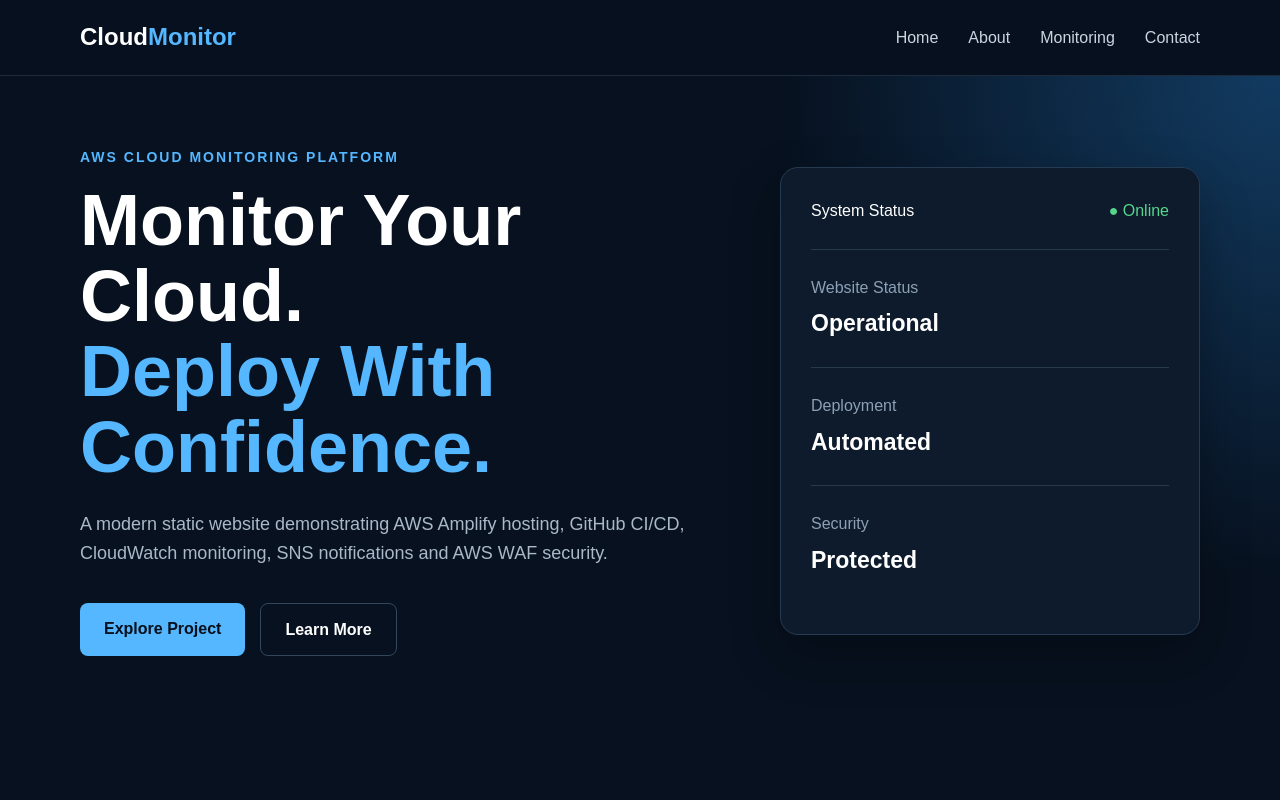
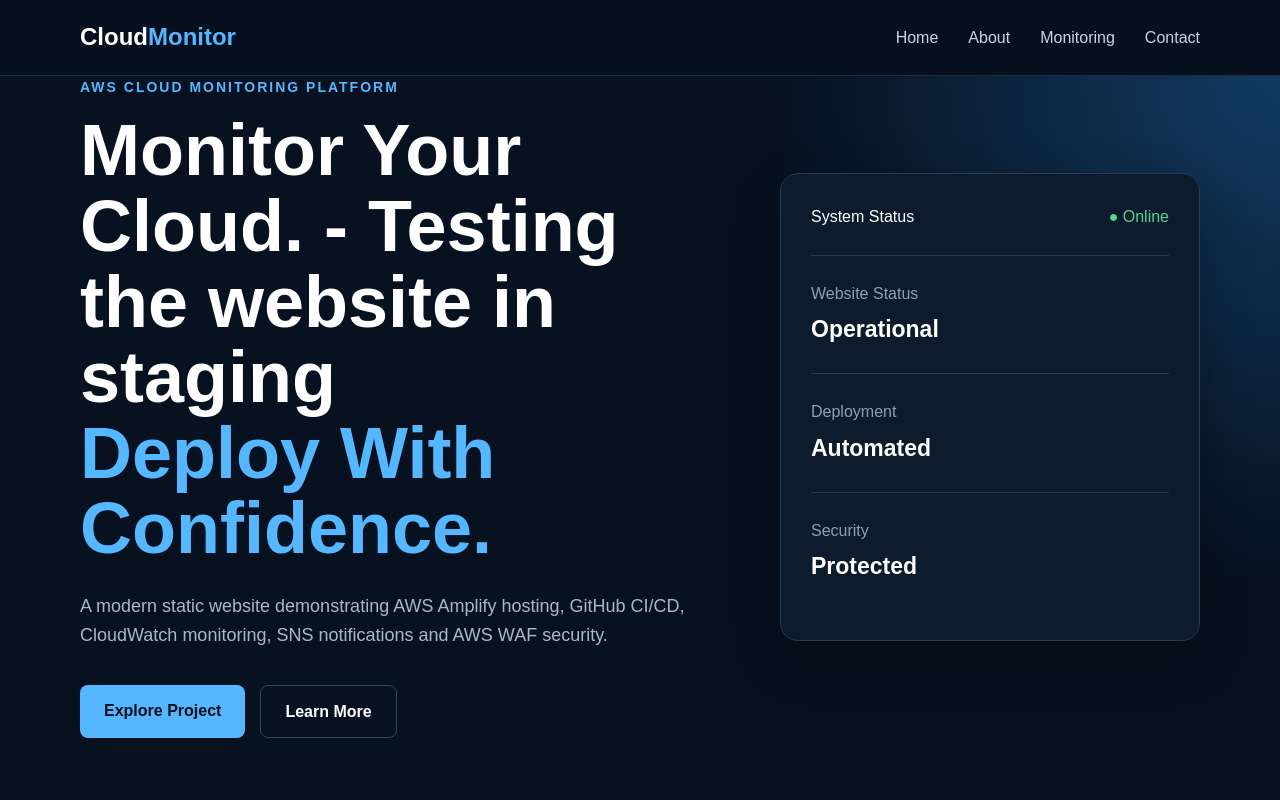
Before and after one commit to Nareshgundavelli/AWS-Amplify, a plain HTML site: page index.html in a window 1280 px wide. Shown: the top 800 px of the page. Drawn offline with Linux system fonts and the light colour scheme.

Commit message:
Update staging environment

```diff
--- a/index.html
+++ b/index.html
@@ -45,7 +45,7 @@
             </p>
 
             <h1>
-                Monitor Your Cloud.
+                Monitor Your Cloud. - Testing the website in staging
                 <span>Deploy With Confidence.</span>
             </h1>
 
```
